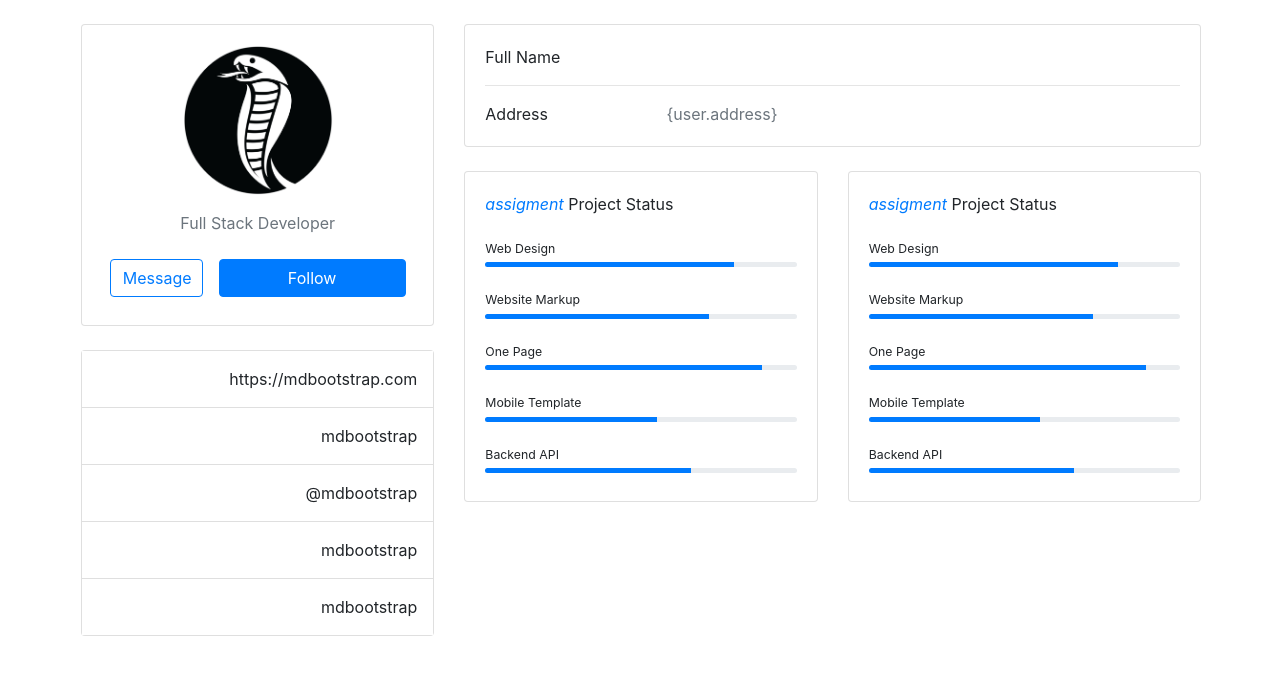
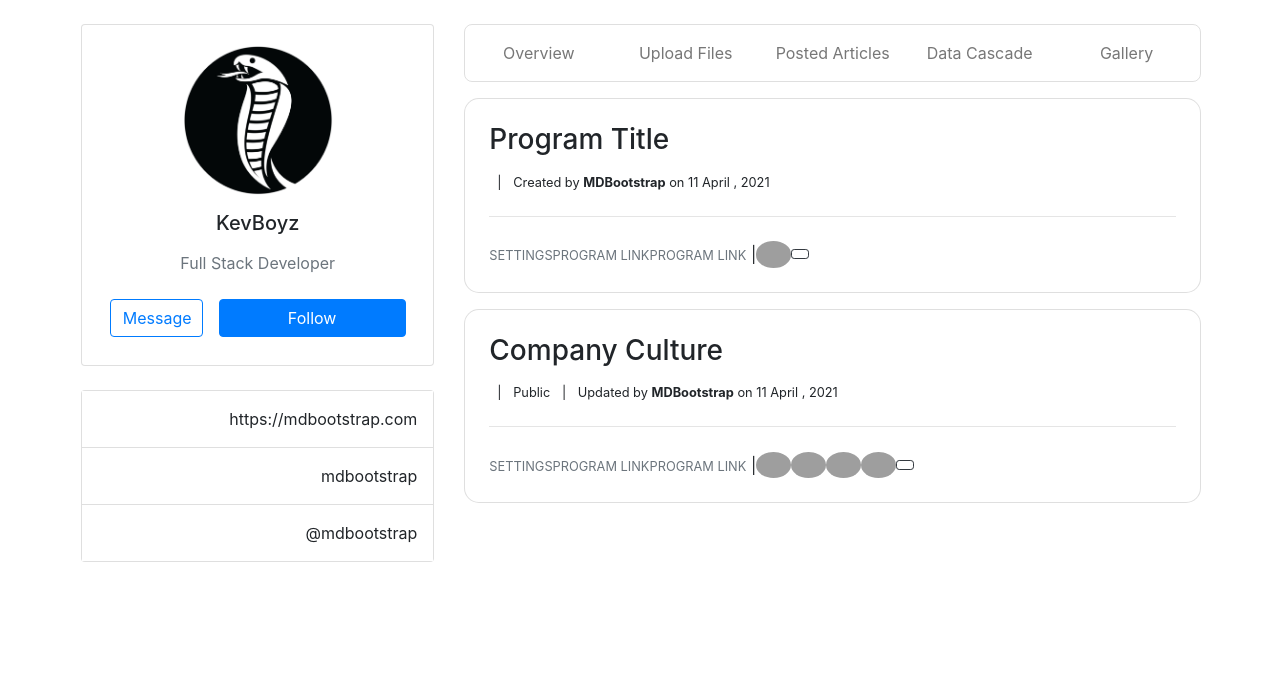
Before and after one commit to KevBoyz/Snake-Cloud, a Flask app: a page that uses website/templates/base.html in a window 1280 px wide. Shown: the part 56-731 px from the top of the page. Run offline with Flask 2, Linux system fonts and the light colour scheme; data comes from the database, SQL or seed files in the repository; both versions use the stored data as it was after the commit; grey boxes are pictures that could not be loaded.

Commit message:
profile layout update

```diff
--- /dev/null
+++ b/website/static/css/main.css
@@ -0,0 +1,20 @@
+.flex-nav-card {
+    display: flex;
+    flex-direction: row;
+    justify-content: space-around;
+    border: 1px solid rgba(0,0,0,.125);
+    border-radius: 0.50rem;
+}
+.flex-nav-card-item{
+  font-size: 1em;
+  text-align: center;
+  width: 100%;
+  padding: 1em 0 1em 0;
+  color: #777;
+}
+.flex-nav-card-item:hover{
+    background-color: #edeeed;
+    color: black;
+    text-shadow: 1px 1px 1px rgba(0,0,0,.100);
+    text-decoration: None;
+}
--- a/website/templates/base.html
+++ b/website/templates/base.html
@@ -5,6 +5,7 @@
     <meta http-equiv="X-UA-Compatible" content="IE=edge">
     <meta name="viewport" content="width=device-width, initial-scale=1.0">
     <link rel="stylesheet" href="https://cdn.jsdelivr.net/npm/bootstrap@4.1.3/dist/css/bootstrap.min.css" integrity="sha384-MCw98/SFnGE8fJT3GXwEOngsV7Zt27NXFoaoApmYm81iuXoPkFOJwJ8ERdknLPMO" crossorigin="anonymous">
+    <link rel="stylesheet" href="../static/css/main.css">
     <title>{% block title %}Base.html{% endblock %}</title>
 </head>
 <body>
@@ -16,7 +17,7 @@
             </button>
             <div class="collapse navbar-collapse mr-auto" id="navbarSupportedContent">
                 <ul class="navbar-nav mr-auto">
-                    {% if not user.is_authenticated %}
+                    {% if not current_user.is_authenticated %}
                         <li class="nav-item">
                             <a href="{{url_for('auth.sing_up')}}" class="nav-link">Sing-up</a>
                         </li>
@@ -54,7 +55,7 @@
                             <a href="" class="nav-link">Binary Nests</a>
                         </li>
                         <li class="nav-item">
-                            <a href="{{user.name}}" class="nav-link">Your Profile</a>
+                            <a href="{{ current_user.name }}" class="nav-link">Your Profile</a>
                         </li>
                 </ul>
                 <ul class="navbar-nav mr-auto">
--- a/website/templates/profile.html
+++ b/website/templates/profile.html
@@ -1,5 +1,5 @@
 {% extends "base.html" %}
-{% block title %}{{user.name}}{% endblock %}
+{% block title %}{{user_page.name}}{% endblock %}
 
 {% block content %}
 <br>
@@ -10,15 +10,18 @@
             <div class="card-body text-center">
               <img src="../static/media/default_prof_image.jpg" alt="avatar" title="Source: Vecteezy.com"
                 class="rounded-circle img-fluid" style="width: 150px;">
-              <h5 class="my-3">{{user.name}}</h5>
+              <h5 class="my-3">{{user_page.name}}</h5>
               <p class="text-muted mb-4">Full Stack Developer</p>
               <div class="d-flex justify-content-around mb-2">
+                {% if user_page.name != current_user.name %}
                   <button type="button" class="btn btn-outline-primary ms-1" style="width: 30%">Message</button>
                   <button type="button" class="btn btn-primary" style="width: 60%">Follow</button>
+                {% else %}
+                  <button type="button" class="btn btn-primary" style="width: 80%">Edit Profile</button>
+                {% endif %}
               </div>
           </div>
             </div>
-
             <div class="card mb-4 mb-lg-0">
               <div class="card-body p-0">
                 <ul class="list-group list-group-flush rounded-3">
@@ -34,106 +37,82 @@
                     <i class="fab fa-twitter fa-lg" style="color: #55acee;"></i>
                     <p class="mb-0">@mdbootstrap</p>
                   </li>
-                <li class="list-group-item d-flex justify-content-between align-items-center p-3">
-                  <i class="fab fa-instagram fa-lg" style="color: #ac2bac;"></i>
-                  <p class="mb-0">mdbootstrap</p>
-                </li>
-                <li class="list-group-item d-flex justify-content-between align-items-center p-3">
-                  <i class="fab fa-facebook-f fa-lg" style="color: #3b5998;"></i>
-                  <p class="mb-0">mdbootstrap</p>
-                </li>
                 </ul>
               </div>
             </div>
           </div>
-
           <div class="col-lg-8">
-          <div class="card mb-4">
-            <div class="card-body">
+                <div class="flex-nav-card">
+                  <a href="" class="flex-nav-card-item">Overview</a>
+                  <a href="" class="flex-nav-card-item">Upload Files</a>
+                  <a href="" class="flex-nav-card-item">Posted Articles</a>
+                  <a href="" class="flex-nav-card-item">Data Cascade</a>
+                  <a href="" class="flex-nav-card-item">Gallery</a>
+                </div>
             <div class="row">
-                <div class="col-sm-3">
-                  <p class="mb-0">Full Name</p>
               </div>
-                <div class="col-sm-9">
-                  <p class="text-muted mb-0">{{user.name}}</p>
-                </div>
-              </div>
-              <hr>
-              <div class="row">
-                <div class="col-sm-3">
-                  <p class="mb-0">Address</p>
-                </div>
-                <div class="col-sm-9">
-                  <p class="text-muted mb-0">{user.address}</p>
+                <section class="container" style="width: 100%; margin: 0; padding: 0; max-width: 900px">
+                  <div class="container py-3 h-100" style="width: 100% ; max-width: 900px">
+                    <div class="row d-flex justify-content-center align-items-center h-100">
+                      <div class="col" style="padding: 0">
+                        <div class="card mb-3" style="border-radius: 15px;">
+                          <div class="card-body p-4">
+                            <h3 class="mb-3">Program Title</h3>
+                            <p class="small mb-0"><i class="far fa-star fa-lg"></i> <span class="mx-2">|</span> Created by
+                              <strong>MDBootstrap</strong> on 11 April , 2021</p>
+                            <hr class="my-4">
+                            <div class="d-flex justify-content-start align-items-center">
+                              <p class="mb-0 text-uppercase"><i class="fas fa-cog me-2"></i> <span
+                                  class="text-muted small">settings</span></p>
+                              <p class="mb-0 text-uppercase"><i class="fas fa-link ms-4 me-2"></i> <span
+                                  class="text-muted small">program link</span></p>
+                              <p class="mb-0 text-uppercase"><i class="fas fa-ellipsis-h ms-4 me-2"></i> <span
+                                  class="text-muted small">program link</span>
+                                <span class="ms-3 me-4">|</span></p>
+                              <a href="#!">
+                                <img src="https://mdbcdn.b-cdn.net/img/Photos/Avatars/avatar-2.webp" alt="avatar"
+                                  class="img-fluid rounded-circle me-3" width="35">
+                              </a>
+                              <button type="button" class="btn btn-outline-dark btn-sm btn-floating">
+                                <i class="fas fa-plus"></i>
+                              </button>
                             </div>
                           </div>
                         </div>
-          </div>
-          <div class="row">
-            <div class="col-md-6">
-              <div class="card mb-4 mb-md-0">
-                <div class="card-body">
-                  <p class="mb-4"><span class="text-primary font-italic me-1">assigment</span> Project Status
+                        <div class="card" style="border-radius: 15px;">
+                          <div class="card-body p-4">
+                            <h3 class="mb-3">Company Culture</h3>
+                            <p class="small mb-0"><i class="fas fa-star fa-lg text-warning"></i> <span class="mx-2">|</span>
+                              Public <span class="mx-2">|</span> Updated by <strong>MDBootstrap</strong> on 11 April , 2021
                             </p>
-                  <p class="mb-1" style="font-size: .77rem;">Web Design</p>
-                  <div class="progress rounded" style="height: 5px;">
-                    <div class="progress-bar" role="progressbar" style="width: 80%" aria-valuenow="80"
-                      aria-valuemin="0" aria-valuemax="100"></div>
-                  </div>
-                  <p class="mt-4 mb-1" style="font-size: .77rem;">Website Markup</p>
-                  <div class="progress rounded" style="height: 5px;">
-                    <div class="progress-bar" role="progressbar" style="width: 72%" aria-valuenow="72"
-                      aria-valuemin="0" aria-valuemax="100"></div>
-                  </div>
-                  <p class="mt-4 mb-1" style="font-size: .77rem;">One Page</p>
-                  <div class="progress rounded" style="height: 5px;">
-                    <div class="progress-bar" role="progressbar" style="width: 89%" aria-valuenow="89"
-                      aria-valuemin="0" aria-valuemax="100"></div>
-                  </div>
-                  <p class="mt-4 mb-1" style="font-size: .77rem;">Mobile Template</p>
-                  <div class="progress rounded" style="height: 5px;">
-                    <div class="progress-bar" role="progressbar" style="width: 55%" aria-valuenow="55"
-                      aria-valuemin="0" aria-valuemax="100"></div>
-                  </div>
-                  <p class="mt-4 mb-1" style="font-size: .77rem;">Backend API</p>
-                  <div class="progress rounded mb-2" style="height: 5px;">
-                    <div class="progress-bar" role="progressbar" style="width: 66%" aria-valuenow="66"
-                      aria-valuemin="0" aria-valuemax="100"></div>
-                  </div>
-                </div>
-              </div>
-            </div>
-            <div class="col-md-6">
-              <div class="card mb-4 mb-md-0">
-                <div class="card-body">
-                  <p class="mb-4"><span class="text-primary font-italic me-1">assigment</span> Project Status
-                  </p>
-                  <p class="mb-1" style="font-size: .77rem;">Web Design</p>
-                  <div class="progress rounded" style="height: 5px;">
-                    <div class="progress-bar" role="progressbar" style="width: 80%" aria-valuenow="80"
-                      aria-valuemin="0" aria-valuemax="100"></div>
-                  </div>
-                  <p class="mt-4 mb-1" style="font-size: .77rem;">Website Markup</p>
-                  <div class="progress rounded" style="height: 5px;">
-                    <div class="progress-bar" role="progressbar" style="width: 72%" aria-valuenow="72"
-                      aria-valuemin="0" aria-valuemax="100"></div>
-                  </div>
-                  <p class="mt-4 mb-1" style="font-size: .77rem;">One Page</p>
-                  <div class="progress rounded" style="height: 5px;">
-                    <div class="progress-bar" role="progressbar" style="width: 89%" aria-valuenow="89"
-                      aria-valuemin="0" aria-valuemax="100"></div>
-                  </div>
-                  <p class="mt-4 mb-1" style="font-size: .77rem;">Mobile Template</p>
-                  <div class="progress rounded" style="height: 5px;">
-                    <div class="progress-bar" role="progressbar" style="width: 55%" aria-valuenow="55"
-                      aria-valuemin="0" aria-valuemax="100"></div>
-                  </div>
-                  <p class="mt-4 mb-1" style="font-size: .77rem;">Backend API</p>
-                  <div class="progress rounded mb-2" style="height: 5px;">
-                    <div class="progress-bar" role="progressbar" style="width: 66%" aria-valuenow="66"
-                      aria-valuemin="0" aria-valuemax="100"></div>
-                  </div>
-                </div>
+                            <hr class="my-4">
+                            <div class="d-flex justify-content-start align-items-center">
+                              <p class="mb-0 text-uppercase"><i class="fas fa-cog me-2"></i> <span
+                                  class="text-muted small">settings</span></p>
+                              <p class="mb-0 text-uppercase"><i class="fas fa-link ms-4 me-2"></i> <span
+                                  class="text-muted small">program link</span></p>
+                              <p class="mb-0 text-uppercase"><i class="fas fa-ellipsis-h ms-4 me-2"></i> <span
+                                  class="text-muted small">program link</span>
+                                <span class="ms-3 me-4">|</span></p>
+                              <a href="#!">
+                                <img src="https://mdbcdn.b-cdn.net/img/Photos/Avatars/avatar-2.webp" alt="avatar"
+                                  class="img-fluid rounded-circle me-1" width="35">
+                              </a>
+                              <a href="#!">
+                                <img src="https://mdbcdn.b-cdn.net/img/Photos/Avatars/avatar-3.webp" alt="avatar"
+                                  class="img-fluid rounded-circle me-1" width="35">
+                              </a>
+                              <a href="#!">
+                                <img src="https://mdbcdn.b-cdn.net/img/Photos/Avatars/avatar-4.webp" alt="avatar"
+                                  class="img-fluid rounded-circle me-1" width="35">
+                              </a>
+                              <a href="#!">
+                                <img src="https://mdbcdn.b-cdn.net/img/Photos/Avatars/avatar-5.webp" alt="avatar"
+                                  class="img-fluid rounded-circle me-3" width="35">
+                              </a>
+                              <button type="button" class="btn btn-outline-dark btn-sm btn-floating">
+                                <i class="fas fa-plus"></i>
+                              </button>
                             </div>
                           </div>
                         </div>
@@ -141,5 +120,10 @@
                     </div>
                   </div>
                 </section>
+            </div>
+          </div>
+        </div>
+      </div>
+  </section>
   <br><br>
 {% endblock %}
--- a/website/views.py
+++ b/website/views.py
@@ -1,5 +1,7 @@
 from flask import Blueprint, render_template, url_for, redirect
 from flask_login import login_required, current_user
+from werkzeug.exceptions import abort
+from website.models import User
 
 views = Blueprint('views', __name__)
 
@@ -13,4 +15,7 @@ def home():
 @login_required
 @views.route('/<user_name>')
 def profile(user_name):
-    return render_template('profile.html', user=current_user)
+    user = User.query.filter_by(name=user_name).first()
+    if not user:
+        return abort(404)
+    return render_template('profile.html', user_page=user, current_user=current_user)
```
Also changed, not shown: website/database.db. Lines whose indentation alone changed are shown as unchanged.
